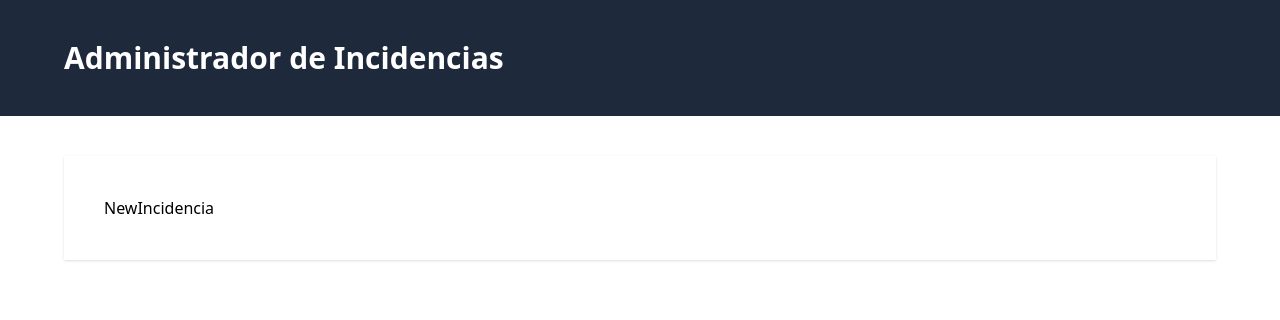
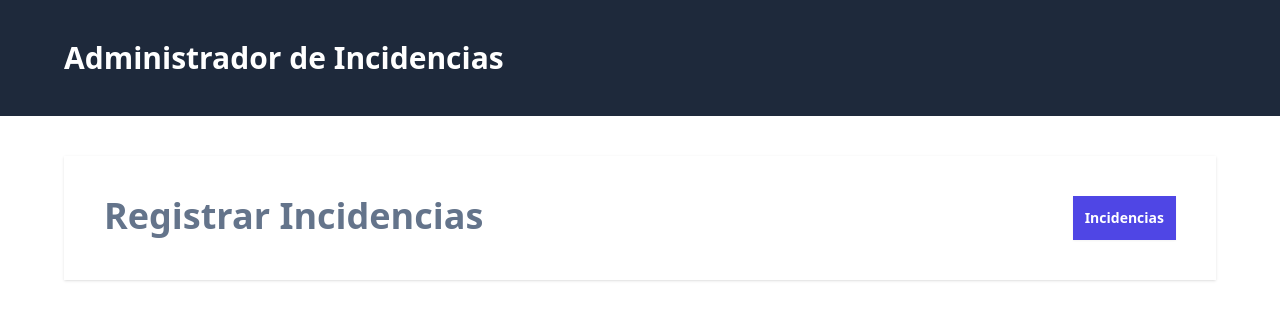
Before and after one commit to MiloDeSkorpio/frontend-incidencias, a React (Vite) app: page /incidencias/nueva in a window 1280 px wide. Shown: the top 320 px of the page. Built offline with nearby package versions, Linux system fonts and the light colour scheme.

Commit message:
BasicNavigationWithLink

```diff
--- a/src/views/Incidencias.tsx
+++ b/src/views/Incidencias.tsx
@@ -1,8 +1,17 @@
+import { Link } from "react-router-dom";
 
 export default function Incidencias() {
   return (
-    <div>
-      desde Incidencias
-    </div>
+    <>
+      <div className="flex justify-between">
+        <h2 className="text-4xl font-black text-slate-500">Incidencias</h2>
+        <Link
+          to="incidencias/nueva"
+          className="rounded-ms bg-indigo-600 p-3 text-sm font-bold text-white shadow-sm hover:bg-indigo-500"
+        >
+          Agregar Incidencia
+        </Link>
+      </div>
+    </>
   )
 }
--- a/src/views/NewIncidencia.tsx
+++ b/src/views/NewIncidencia.tsx
@@ -1,9 +1,17 @@
 
-
+import { Link } from "react-router-dom"
 export default function NewIncidencia() {
   return (
-    <div>
-      NewIncidencia
-    </div>
+    <>
+      <div className="flex justify-between">
+        <h2 className="text-4xl font-black text-slate-500">Registrar Incidencias</h2>
+        <Link
+          to="/"
+          className="rounded-ms bg-indigo-600 p-3 text-sm font-bold text-white shadow-sm hover:bg-indigo-500"
+        >
+        Incidencias
+        </Link>
+      </div>
+    </>
   )
 }
```
